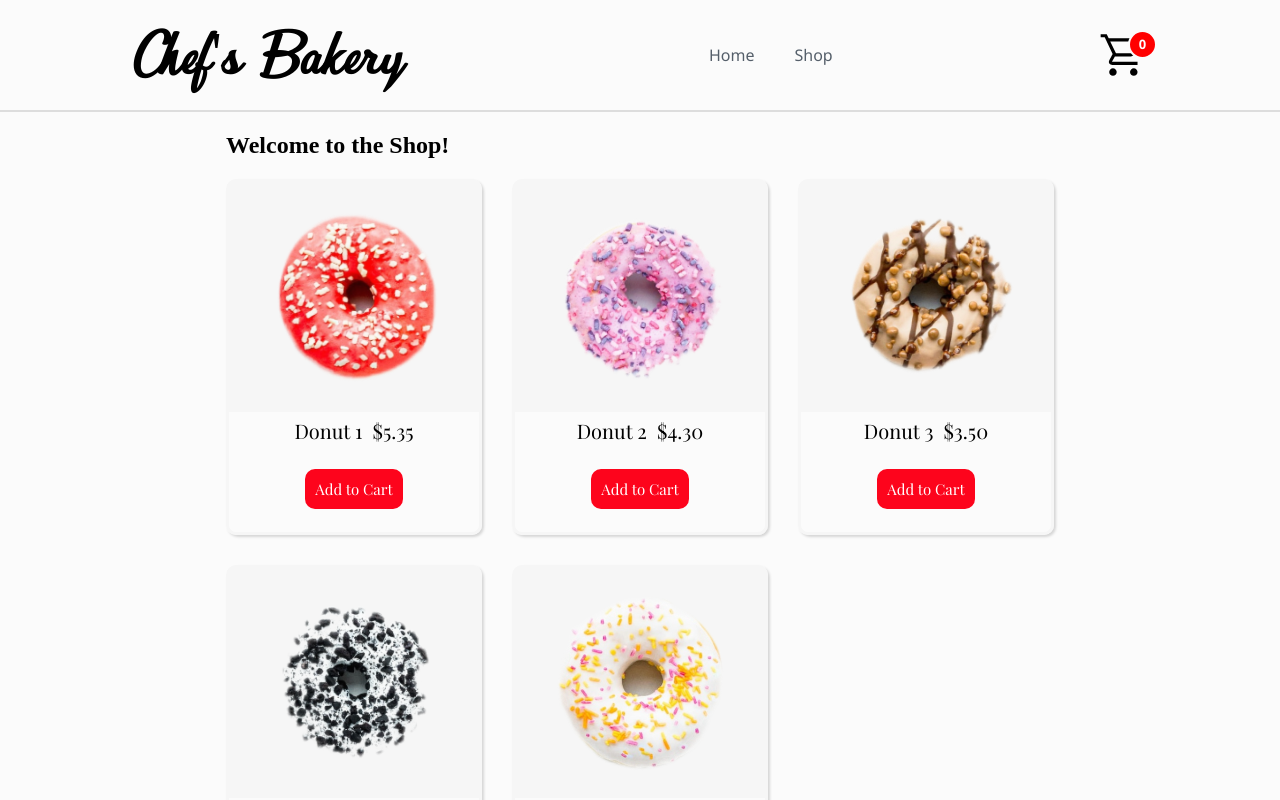
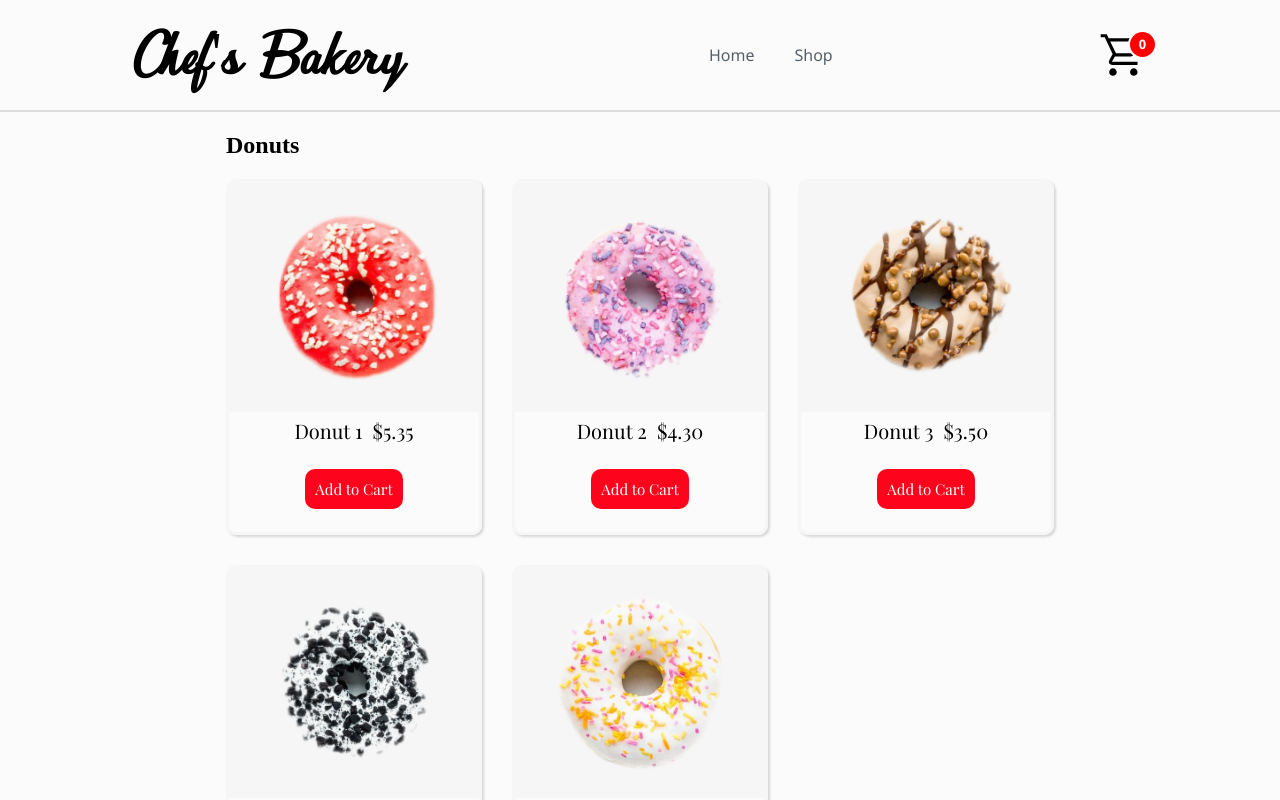
Before and after one commit to jwjepson/shopping-cart, a React (Create React App) app: page /shop in a window 1280 px wide. Shown: the top 800 px of the page. Built offline with nearby package versions, Linux system fonts and the light colour scheme.

Commit message:
Rename Welcome to Shop as Donuts

```diff
--- a/src/components/Shop.js
+++ b/src/components/Shop.js
@@ -53,7 +53,7 @@ const Shop = ({ incrementCartCount, addItemToCart}) => {
     return (
         <div className="main">
             <div className="menu">
-                <h2>Welcome to the Shop!</h2>
+                <h2>Donuts</h2>
                 <div className="items">
                     {items.map((item) => (
                         <Item name={item.name} id={item.id} price={"$" + item.price.toFixed(2)} img={item.img} key={item.id} handleAddToCart={handleAddToCart}/>
```
